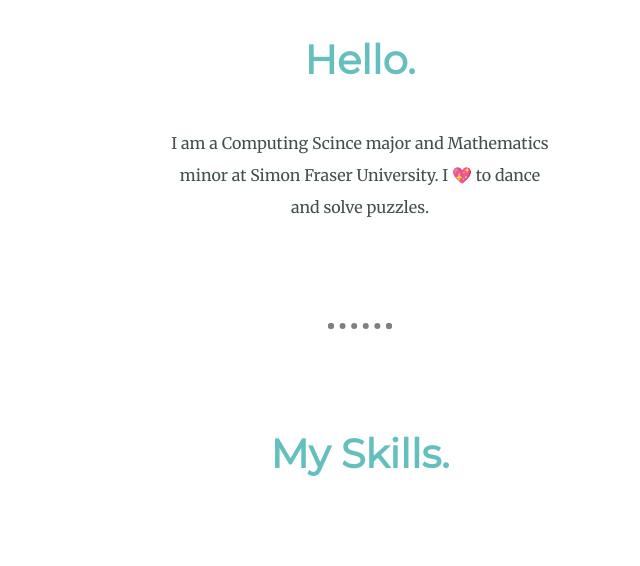
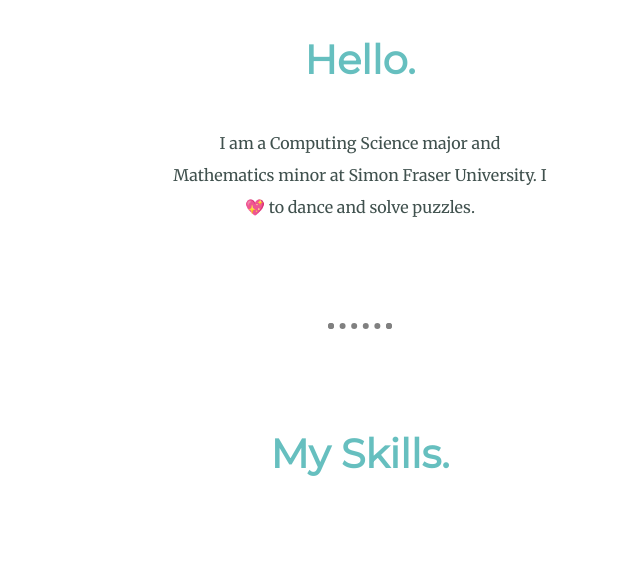
Before and after one commit to rgoyal10/MyResumeSite, a plain HTML site: page index.html in a window 1280 px wide. Shown: the part 1091-1657 px from the top of the page, without its empty margins (280-920 px from the left). Drawn offline with Linux system fonts and the light colour scheme.

Commit message:
Update index.html

```diff
--- a/index.html
+++ b/index.html
@@ -20,7 +20,7 @@
         <div class="profile">
           <img class="profile-image" src="images/profile_picture.png" alt="profile-picture">
           <h2>Hello.</h2>
-          <p class="intro">I am a Computing Scince major and Mathematics minor at Simon Fraser University. I 💖 to dance and solve puzzles.</p>
+          <p class="intro">I am a Computing Science major and Mathematics minor at Simon Fraser University. I 💖 to dance and solve puzzles.</p>
         </div>
         <hr>
         <div class="skills">
```
